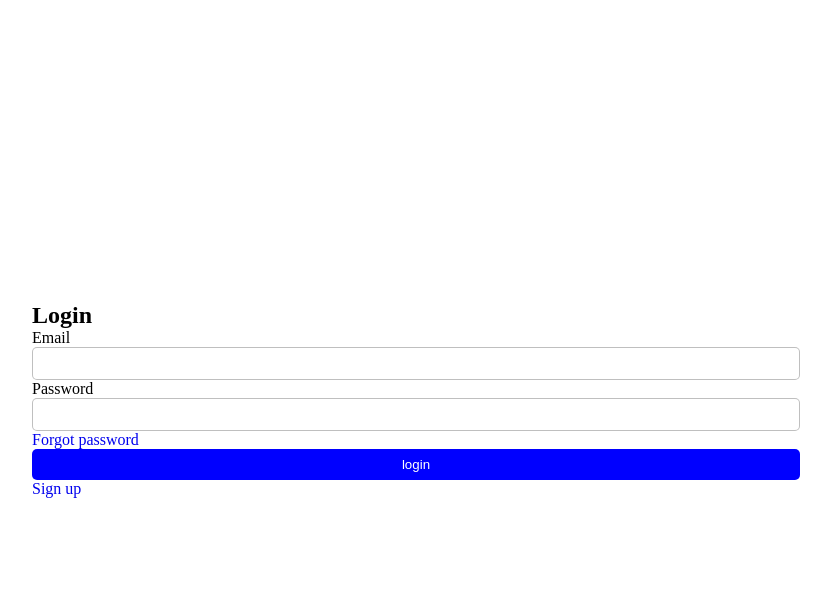
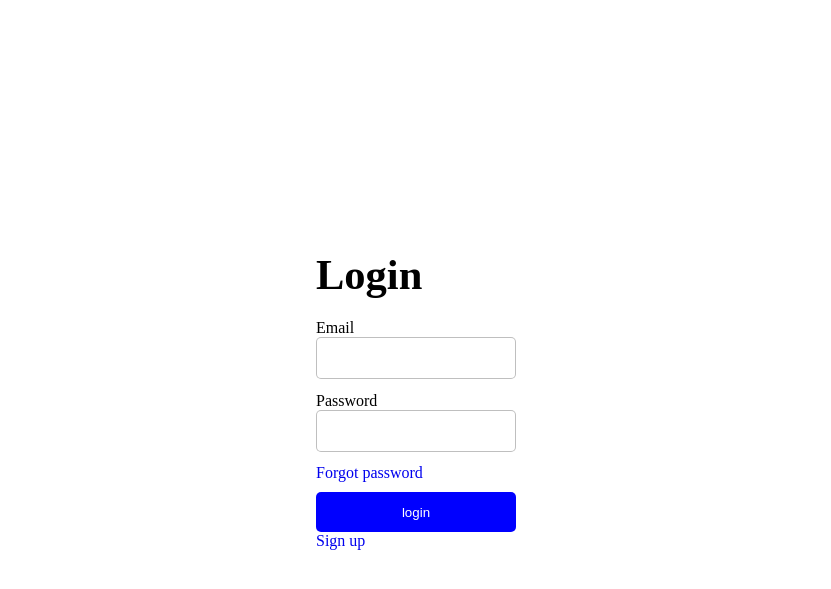
Before and after one commit to anguzuDaniel/transportation, a PHP site: page / in a window 1280 px wide. Shown: the top 589 px of the page, without its empty margins (224-1055 px from the left). Run offline with PHP 8.4, Linux system fonts and the light colour scheme.

Commit message:
added simple login page styles

```diff
--- a/css/component.css
+++ b/css/component.css
@@ -7,5 +7,5 @@
 .btn--primary {
     background-color: blue;
     color: white;
-    padding: .8rem .5rem;
+    padding: 1.25rem 1rem;
 }
--- a/css/login.css
+++ b/css/login.css
@@ -4,6 +4,14 @@
     align-items: center;
     flex-direction: column;
     height: 100vh;
+}
+
+.login-wrapper p {
+    margin-bottom: 1rem;
+}
+
+.login-wrapper a {
+    margin-bottom: 1rem;
 }
 
 .login-wrapper label, input, button {
@@ -15,15 +23,16 @@
 }
 
 .login-wrapper input {
-    padding: .8rem .5rem;
+    padding: 1.25rem 1rem;
     outline: none;
+    margin-bottom: 1.25rem;
 }
 
 .login-wrapper label {
     text-transform: capitalize;
-    margin-bottom: .5rem;
+    margin-bottom: 1rem;
 }
 
 .login-container {
-    width: Max(60%, 200px);
+    width: Min(50%, 200px);
 }
--- a/css/style.css
+++ b/css/style.css
@@ -1,4 +1,5 @@
 @import "variables.css";
+@import "typography.css";
 @import "base.css";
 @import "component.css";
 @import "login.css";
--- /dev/null
+++ b/css/typography.css
@@ -0,0 +1,7 @@
+.heading {
+}
+
+.heading--primary {
+    font-size: 4.25rem;
+    margin-bottom: 2rem;
+}
```
